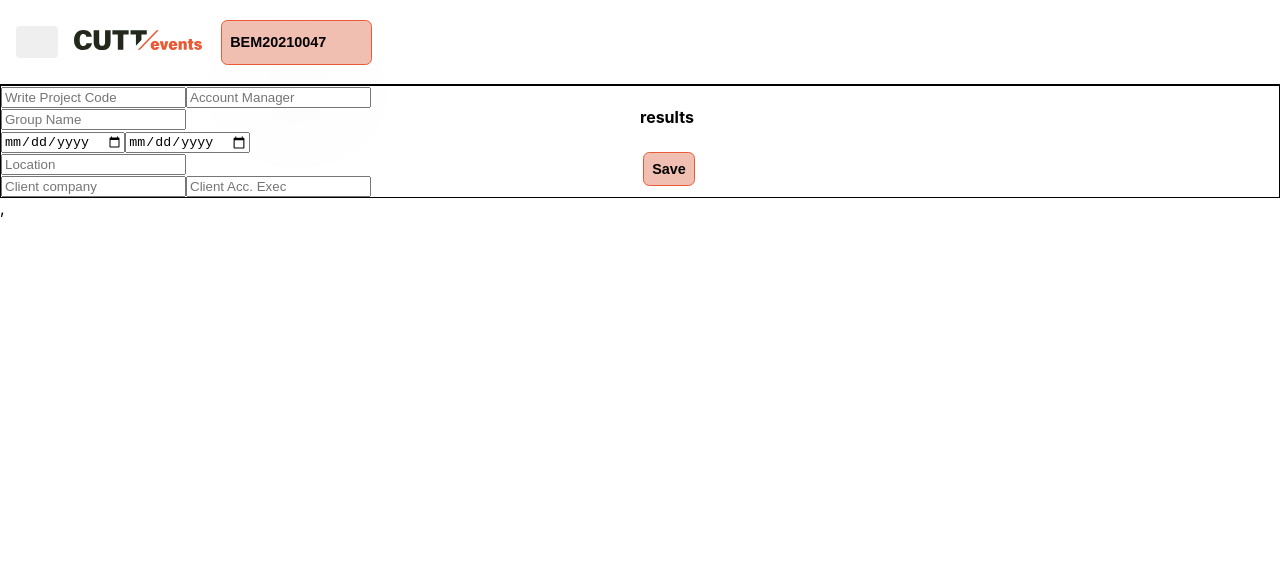
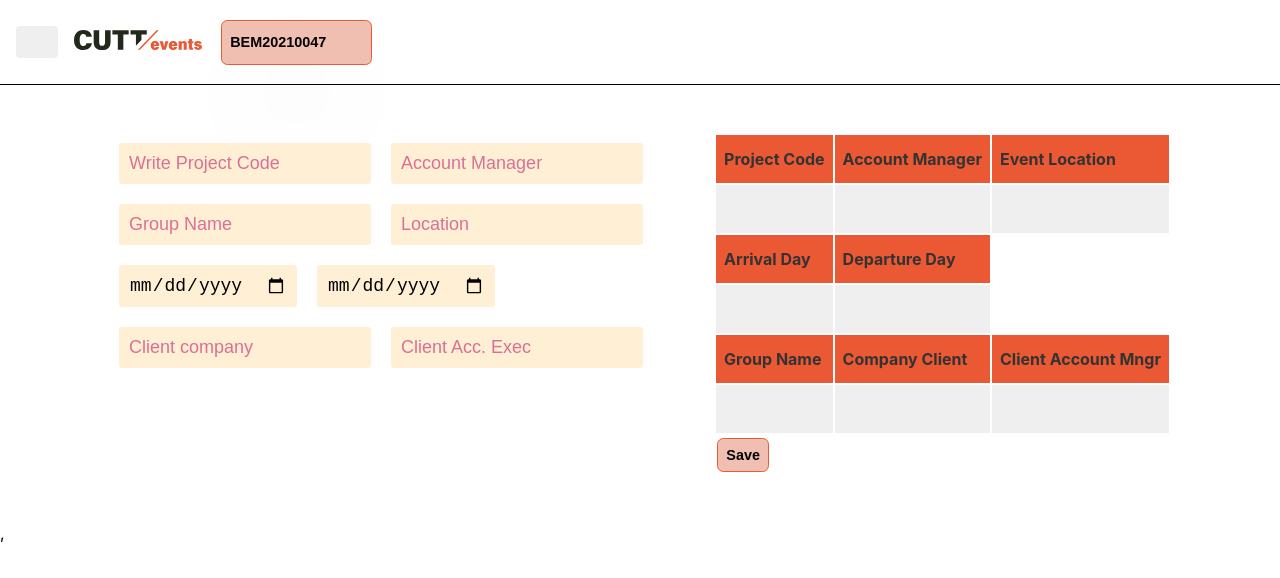
Before and after one commit to Ezequiel-MO/Sprint9, a React (Create React App) app: page /project-form in a window 1280 px wide. Shown: the top 578 px of the page. Built offline with nearby package versions, Linux system fonts and the light colour scheme; some icons are missing.

Commit message:
ADD: Project Input logic and styles sprint-1

```diff
--- a/src/components/ProjectModal/PMProjectList/PMProjectList.js
+++ b/src/components/ProjectModal/PMProjectList/PMProjectList.js
@@ -1,5 +1,5 @@
 import { projectData } from "../../../data/projects-data";
-import { Table } from "./styles.js";
+import { Table } from "../../../generalStyles";
 
 const PMProjectList = () => {
   return (
--- a/src/components/ProjectModal/PMProjectList/styles.js
+++ b/src/components/ProjectModal/PMProjectList/styles.js
@@ -1,29 +1 @@
 import styled from "styled-components";
-
-export const Table = styled.table`
-  border: 1px solid #ea5933;
-  width: 95%;
-  height: fit-content;
-  margin: 0 auto;
-  border-radius: 0.5rem;
-
-  & tbody tr {
-    cursor: pointer;
-    :nth-of-type(odd) {
-      background-color: #f1bfb1;
-    }
-    :hover {
-      background-color: #ea5933;
-      color: #fff;
-    }
-  }
-
-  & tbody tr:first-child {
-    cursor: default;
-  }
-
-  & tbody tr th {
-    background-color: #ea5933;
-    color: #000;
-  }
-`;
--- a/src/generalStyles.js
+++ b/src/generalStyles.js
@@ -2,6 +2,41 @@ import styled from "styled-components";
 
 export const Container = styled.div`
   position: relative;
+`;
+
+export const Table = styled.table`
+  width: fit-content;
+  height: fit-content;
+  margin: 0 auto;
+
+  & tbody tr {
+    cursor: pointer;
+    :nth-of-type(odd) {
+      background-color: #f1bfb1;
+    }
+    :nth-of-type(even) {
+      background-color: #efefef;
+    }
+    :hover {
+      background-color: #c2b280;
+    }
+  }
+
+  & tbody tr:first-child {
+    cursor: default;
+  }
+
+  & tbody tr th {
+    background-color: #ea5933;
+    color: #333;
+  }
+
+  & tbody tr th,
+  & tbody tr td {
+    height: 2rem;
+    width: fit-content;
+    padding: 0.5rem;
+  }
 `;
 
 export const StyledButton = styled.button`
--- /dev/null
+++ b/src/pages/ProjectLog/PLList/PLLists.js
@@ -0,0 +1,85 @@
+import { Table } from "../../../generalStyles";
+
+const PLList = ({
+  data: {
+    code,
+    accountManager,
+    groupName,
+    groupLocation,
+    arrivalDay,
+    departureDay,
+    clientCo,
+    clientAccManager,
+  },
+}) => {
+  const tableData = [
+    {
+      id: 1,
+      tableElements: [
+        {
+          header: "Project Code",
+          data: code,
+        },
+        {
+          header: "Account Manager",
+          data: accountManager,
+        },
+        {
+          header: "Event Location",
+          data: groupLocation,
+        },
+      ],
+    },
+    {
+      id: 2,
+      tableElements: [
+        {
+          header: "Arrival Day",
+          data: arrivalDay,
+        },
+        {
+          header: "Departure Day",
+          data: departureDay,
+        },
+      ],
+    },
+    {
+      id: 3,
+      tableElements: [
+        {
+          header: "Group Name",
+          data: groupName,
+        },
+        {
+          header: "Company Client",
+          data: clientCo,
+        },
+        {
+          header: "Client Account Mngr",
+          data: clientAccManager,
+        },
+      ],
+    },
+  ];
+
+  return (
+    <Table>
+      {tableData.map((unit) => (
+        <tbody key={unit.id}>
+          <tr>
+            {unit.tableElements.map((tableElement) => (
+              <th align='left'>{tableElement.header} </th>
+            ))}
+          </tr>
+          <tr>
+            {unit.tableElements.map((tableElement) => (
+              <td>{tableElement.data} </td>
+            ))}
+          </tr>
+        </tbody>
+      ))}
+    </Table>
+  );
+};
+
+export default PLList;
--- a/src/pages/ProjectLog/ProjectLog.js
+++ b/src/pages/ProjectLog/ProjectLog.js
@@ -11,15 +11,16 @@ import {
 } from "./styles";
 import { useState } from "react";
 import { StyledButton } from "../../generalStyles";
+import PLList from "./PLList/PLLists";
 
 const ProjectLog = () => {
   const [projectInputData, setProjectInputData] = useState({
     code: "",
     accountManager: "",
     groupName: "",
+    groupLocation: "",
     arrivalDay: "",
     departureDay: "",
-    groupLocation: "",
     clientCo: "",
     clientAccManager: "",
   });
@@ -28,9 +29,9 @@ const ProjectLog = () => {
     code,
     accountManager,
     groupName,
+    groupLocation,
     arrivalDay,
     departureDay,
-    groupLocation,
     clientCo,
     clientAccManager,
   } = projectInputData;
@@ -72,6 +73,15 @@ const ProjectLog = () => {
             value={groupName}
             onChange={handleChange}
           />
+
+          <Input
+            type='text'
+            placeholder='Location'
+            name='groupLocation'
+            value={groupLocation}
+            onChange={handleChange}
+          />
+
           <GroupDates>
             <Input
               type='date'
@@ -88,15 +98,6 @@ const ProjectLog = () => {
               onChange={handleChange}
             />
           </GroupDates>
-          <GroupLocation>
-            <Input
-              type='text'
-              placeholder='Location'
-              name='groupLocation'
-              value={groupLocation}
-              onChange={handleChange}
-            />
-          </GroupLocation>
         </GroupDetails>
         <ClientDetails>
           <Input
@@ -116,7 +117,7 @@ const ProjectLog = () => {
         </ClientDetails>
       </ProjectConfiguration>
       <ProjectResults>
-        <h4>results</h4>
+        <PLList data={projectInputData} />
         <StyledButton type='submit'>Save</StyledButton>
       </ProjectResults>
     </ProjectLogContainer>
--- a/src/pages/ProjectLog/styles.js
+++ b/src/pages/ProjectLog/styles.js
@@ -1,10 +1,11 @@
 import styled from "styled-components";
 
 export const ProjectLogContainer = styled.form`
-  border: 1px solid black;
   height: fit-content;
-  display: grid;
-  grid-template-columns: 50% 50%;
+  display: flex;
+  justify-content: space-evenly;
+  align-items: flex-start;
+  padding: 3rem;
 `;
 export const ProjectConfiguration = styled.div``;
 export const ProjectDetails = styled.div``;
--- a/src/uicomponents/Input/Input.js
+++ b/src/uicomponents/Input/Input.js
@@ -1,6 +1,8 @@
+import { StyledInput } from "./styles";
+
 const Input = ({ type, value, name, onChange, placeholder }) => {
   return (
-    <input
+    <StyledInput
       data-testid='generic-input'
       name={name}
       value={value}
--- a/src/uicomponents/Input/styles.js
+++ b/src/uicomponents/Input/styles.js
@@ -0,0 +1,13 @@
+import styled from "styled-components";
+
+export const StyledInput = styled.input`
+  font-size: 18px;
+  padding: 10px;
+  margin: 10px;
+  background: papayawhip;
+  border: none;
+  border-radius: 3px;
+  ::placeholder {
+    color: palevioletred;
+  }
+`;
```
